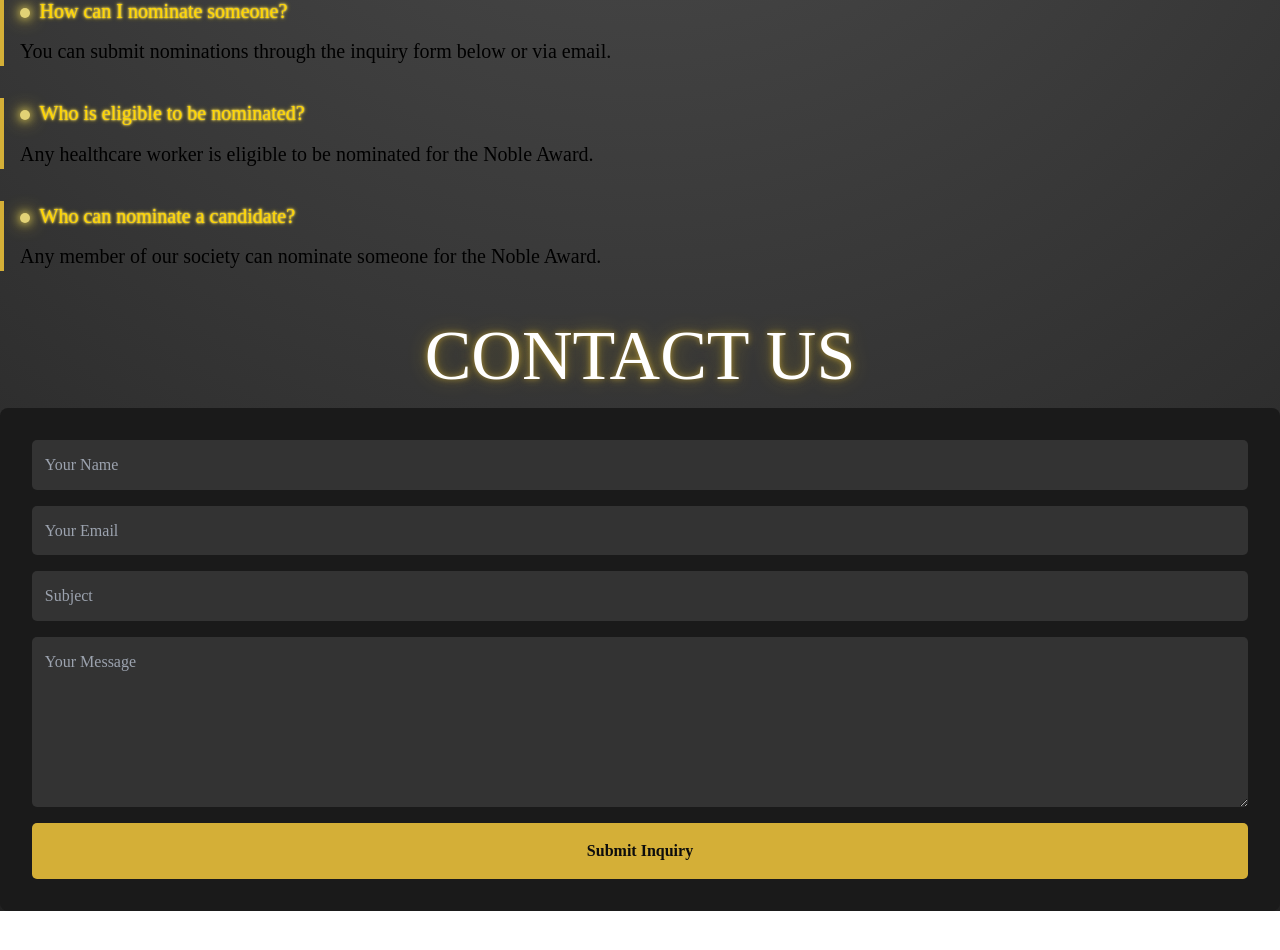
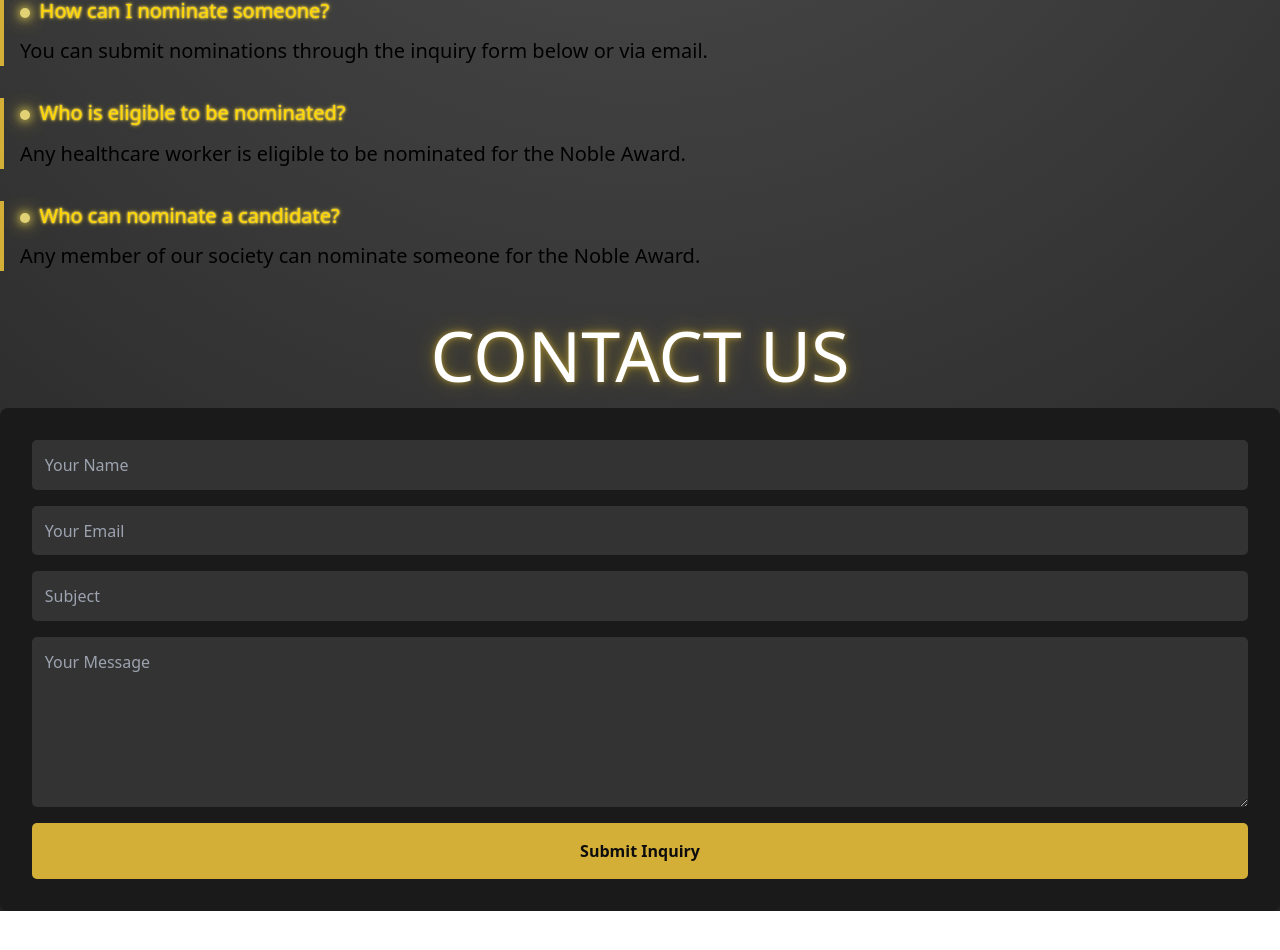
Before and after one commit to UTDallasEPICS/Support-Our-Scrubs-Noble-Award, a Nuxt app: page /contact in a window 1280 px wide. Shown: the part 392-1342 px from the top of the page. Built offline with nearby package versions, Linux system fonts and the light colour scheme.

Commit message:
Resolve merge conflict

```diff
--- a/package.json
+++ b/package.json
@@ -32,6 +32,7 @@
     "@tresjs/core": "^4.3.3",
     "axios": "^1.9.0",
     "bcrypt": "^5.1.1",
+    "gsap": "^3.13.0",
     "jsonwebtoken": "^9.0.2",
     "mysql2": "^3.12.0",
     "nuxt": "^3.13.0",
--- a/pages/contact/index.vue
+++ b/pages/contact/index.vue
@@ -66,9 +66,6 @@
       </form>
     </section>
 
-
-
-
   </div>
   <Teleport to="body">
     <LoginModal v-if="showLogin" @close="showLogin = false" />
@@ -115,7 +112,6 @@ const handleSubmit = async () => {
 body {
   background-color: #0d0d0d;
   color: #d4af37;
-  font-family: 'Roboto', sans-serif;
   margin: 0;
  ;
 }
@@ -127,7 +123,6 @@ header {
 header h1 {
   text-align: center;
   font-weight: bold;
-  font-family: "Cormorant Garamond", serif;
   font-size: 10rem;
 }
 header img {
@@ -150,7 +145,6 @@ header img {
   transform: translateZ(0);
   }
 h2 {
-  font-family: 'Playfair Display', serif;
   border-bottom: 1px solid #d4af37;
   padding-bottom: 0.5rem;
 }
@@ -159,7 +153,6 @@ h2 {
   background-color: #1a1a1a;
   color: #ffffff; /* Changed #d4af37 to white */
   padding: 2rem;
-  font-family: 'Roboto', sans-serif;
 }
 form {
   display: flex;
@@ -205,7 +198,6 @@ button {
   text-align: center;
   font-size: 2rem;
   margin: 2rem 0;
-  font-family: 'Playfair Display', serif;
   color: #d4af37;
 }
 .faq-item {
@@ -226,7 +218,6 @@ button {
 }
 
 .metallic-title {
-  font-family: 'Libre Caslon Display', serif;
   font-size: 70px;
   text-align: center;
   color: #d4af37;
@@ -260,7 +251,6 @@ button {
 }
 
 .metallic-heading {
-  font-family: 'Libre Caslon Display', serif;
   font-size: 50px;
   text-align: center;
   color: #d4af37;
@@ -290,7 +280,6 @@ button {
 
 .faq-pair {
   border-left: 4px solid #d4af37;
-  font-family: 'Libre Caslon Display', serif;
   font-size: 20px;;
   padding-left: 1rem;
   margin-bottom: 2rem;
@@ -353,7 +342,6 @@ button {
 .page-background {
     background:
     radial-gradient(circle at top, rgb(78, 78, 78), rgb(33, 33, 33) 100%);
-    font-family: 'Libre Caslon Display', serif;
     min-height: 100vh; /* Makes background cover full viewport height */
   }
 
--- a/pages/donate/index.vue
+++ b/pages/donate/index.vue
@@ -1,6 +1,6 @@
 <template>
+  <Navbar @open-login="showLogin = true"/>
   <div class="page-background { blurred: showLogin}">
-    <Navbar @open-login="showLogin = true"/>
 
     <div class="donate-container">
       <!-- Main donate header and description -->
--- a/pages/nominator/index.vue
+++ b/pages/nominator/index.vue
@@ -1,10 +1,9 @@
 <template>
-  <div >
-    <div class="page-background { blurred: showLogin }">
+  <div>
+    <div :class="['page-background', { blurred: showLogin }]">
       <Navbar @open-login="showLogin = true"/>
+
       <p class="metallic-title">NOBLE AWARD</p>
-
-
       <p ref="nominationFormTitle" class="metallic-text">NOMINATION FORM</p>
 
       <form @submit.prevent="submitForm">
@@ -20,7 +19,6 @@
           <label for="firstName">First Name:</label>
           <input type="text" v-model="firstName" id="firstName" />
         </div>
-
 
         <p ref="nominatorTitle" class="metallic-text">NOMINATOR</p>
 
@@ -82,135 +80,103 @@
           </div>
         </div>
 
-
         <button type="submit">Submit</button>
       </form>
-
-      <!-- Removed buttons:
-      <NuxtLink to="https://supportourscrubs.org/donate" target = "blank">
-        <button>Donate Here! </button>
-      </NuxtLink>
-      -->
-
-
-      <!--
-      <nuxt-link to="/nominator/viewnominees">
-        <button>Go to Nominee Database</button>
-      </nuxt-link>
-
-
-
-      <nuxt-link to="/nominator/edit">
-       <button>Edit Previous Submission</button>
-     </nuxt-link>
-    -->
-
-
     </div>
   </div>
+
   <Teleport to="body">
     <LoginModal v-if="showLogin" @close="showLogin = false" />
   </Teleport>
 </template>
 
 <script>
+// --- imports must be at top-level ---
+import { ref, onMounted } from 'vue'
+import gsap from 'gsap'
+import { v4 as uuidv4 } from 'uuid'
+import Navbar from '@/components/Navbar.vue'
+import LoginModal from '@/components/MyLogin.vue'
 
-
-  //gsap
-  import { ref, onMounted } from 'vue';
-  import gsap from 'gsap';
-  import { v4 as uuidv4 } from 'uuid';
-  import Navbar from '@/components/Navbar.vue';
-  import LoginModal from "@/components/MyLogin.vue";
-
-
-  //import prisma from './prisma';
-  const nominatorId = uuidv4();
-
+// Stable id for this session's nominator
+const nominatorId = uuidv4()
 
 export default {
   name: 'Nominator',
   components: { Navbar, LoginModal },
+
   setup() {
-  const nobleTitle = ref(null);
-  const nominationFormTitle = ref(null);
-  const nominatorTitle = ref(null);
-  const uploadButton = ref(null);
-
+    const nobleTitle = ref(null)
+    const nominationFormTitle = ref(null)
+    const nominatorTitle = ref(null)
+    const uploadButton = ref(null)
 
     const addHoverShine = (element) => {
-    element.addEventListener("mouseenter", () => {
+      if (!element) return
+      element.addEventListener('mouseenter', () => {
         gsap.to(element, {
-        textShadow: "0px 0px 35px rgba(255, 215, 0, 1)",
+          textShadow: '0px 0px 35px rgba(255, 215, 0, 1)',
           duration: 0.5,
-        ease: "power1.out"
+          ease: 'power1.out'
         })
       })
-
-
-    element.addEventListener("mouseleave", () => {
+      element.addEventListener('mouseleave', () => {
         gsap.to(element, {
-        textShadow: "0px 0px 5px rgba(255, 215, 0, 0.4)",
+          textShadow: '0px 0px 5px rgba(255, 215, 0, 0.4)',
           duration: 0.5,
-        ease: "power1.out"
-      });
-    });
-  };
-
+          ease: 'power1.out'
+        })
+      })
+    }
 
     onMounted(() => {
-      [nobleTitle.value, nominationFormTitle.value, nominatorTitle.value].forEach(
-        (el) => {
+      ;[nobleTitle.value, nominationFormTitle.value, nominatorTitle.value].forEach((el) => {
+        if (!el) return
         gsap.fromTo(
           el,
           { opacity: 0, scale: 0.7, y: -50 },
-            { opacity: 1, scale: 1, y: 0, duration: 1.5, ease: "power3.out" }
-          );
-          addHoverShine(el);
-        }
-      );
+          { opacity: 1, scale: 1, y: 0, duration: 1.5, ease: 'power3.out' }
+        )
+        addHoverShine(el)
+      })
 
+      if (uploadButton.value) addHoverShine(uploadButton.value)
+    })
 
-      // Add glow to upload button
-      if (uploadButton.value) addHoverShine(uploadButton.value);
-    });
-
-
-    return { nobleTitle, nominationFormTitle, nominatorTitle, uploadButton };
+    return { nobleTitle, nominationFormTitle, nominatorTitle, uploadButton }
   },
-
 
   data() {
     return {
       showLogin: false,
-      nominatorName: "",
-      nominatorEmail: "",
-      firstName: "",
-      lastName: "",
-      phoneNumber: "",
-      address: "",
-      placeOfWork: "",
-      occupation: "",
-      email: "",
-      description: "",
-      photoURL: "",
-      selectedFileName: ""
-    };
+      nominatorName: '',
+      nominatorEmail: '',
+      firstName: '',
+      lastName: '',
+      phoneNumber: '',
+      address: '',
+      placeOfWork: '',
+      occupation: '',
+      email: '',
+      description: '',
+      photoURL: '',
+      selectedFileName: ''
+    }
   },
-
 
   methods: {
     slugify(name) {
       return name
         .toLowerCase()
         .trim()
-          .replace(/[^a-z0-9]+/g, '-')  // non-alphanumerics → hyphens
-          .replace(/^-+|-+$/g, '');
+        .replace(/[^a-z0-9]+/g, '-') // non-alphanumerics → hyphens
+        .replace(/^-+|-+$/g, '')
     },
+
     async submitForm() {
-        const adminId = '7ce1ff18-5c4a-4eb1-aa67-d7d7f5c10be8';
-        this.firstandLast = this.firstName + this.lastName;
-        this.slug = this.slugify(this.firstandLast)
+      const adminId = '7ce1ff18-5c4a-4eb1-aa67-d7d7f5c10be8'
+      const firstAndLast = `${this.firstName} ${this.lastName}`
+      const slug = this.slugify(firstAndLast)
 
       const formData = {
         nominatorName: this.nominatorName,
@@ -224,292 +190,92 @@ export default {
         email: this.email,
         description: this.description,
         photoURL: this.photoURL,
-          slug: this.slug,
+        slug,
         nominatorId: nominatorId,
         adminId: adminId
-        };
+      }
 
       try {
-
-
-        /**let nominator = await prisma.nominator.findUnique({
-          where: { id: nominatorId }
-        });
-
-
-        if (!nominator) {
-          nominator = await prisma.nominator.create({
-            data: {
-              id: nominatorId,
-              firstName: this.nominatorName,
-              lastName: this.nominatorName,
-              email: this.nominatorEmail
-           //   Nominee: {
-             // create: formData
-            //}
-            }
-          });
-        }**/
-       console.log("refresh");
-          console.log("idk "+nominatorId);
         const response = await fetch('/api/nominee', {
           method: 'POST',
-            headers: {
-              'Content-Type': 'application/json',
-            },
-            body: JSON.stringify(formData),
-          });
-          console.log("failed");
+          headers: { 'Content-Type': 'application/json' },
+          body: JSON.stringify(formData)
+        })
+
         if (!response.ok) {
-            const errorDetails = await response.json();
-            console.log('Error details:', errorDetails);
-            throw new Error(`Error submitting form: ${errorDetails.message}`);
+          const errorDetails = await response.json().catch(() => ({}))
+          throw new Error(`Error submitting form: ${errorDetails.message || response.statusText}`)
         }
 
-          const result = await response.json();
-          console.log('Form submitted successfully:', result);
-          alert('Form submitted successfully!');
+        const result = await response.json()
+        console.log('Form submitted successfully:', result)
+        alert('Form submitted successfully!')
       } catch (error) {
-          console.error('Error submitting form:', error);
-          alert('There was an error submitting the form. Please check the console for details.');
-        }
-
-        const result = await response.json();
-        console.log("Form submitted successfully:", result);
-        alert("Form submitted successfully!");
-      }, catch (error) {
-        console.error("Error submitting form:", error);
-        alert("There was an error submitting the form.");
+        console.error('Error submitting form:', error)
+        alert('There was an error submitting the form. Please check the console for details.')
       }
     },
+
     async handlePhotoUpload(event) {
       try {
-        const file = event.target.files[0];
-        this.selectedFileName = file ? file.name : "No file chosen";
+        const file = event.target.files?.[0]
+        this.selectedFileName = file ? file.name : 'No file chosen'
+        if (!file) return
 
-        const subjectImage = new FormData();
-        subjectImage.append("file", file);
-        subjectImage.append("upload_preset", "unsigned_uploads");
+        const subjectImage = new FormData()
+        subjectImage.append('file', file)
+        subjectImage.append('upload_preset', 'unsigned_uploads')
 
-        const service = import.meta.env.VITE_IMAGE_SERVICE;
-        console.log("watch");
-
-        const res = await fetch(service, { method: "POST", body: subjectImage });
-        console.log("fetch completed");
-        const data = await res.json();
-        this.photoURL = data.secure_url;
-        console.log("RIIIIIGHT HEERE "+this.photoURL)
-        } catch (err){
-          console.error("Upload error:", err);
-
-
+        const service = import.meta.env.VITE_IMAGE_SERVICE
+        const res = await fetch(service, { method: 'POST', body: subjectImage })
+        const data = await res.json()
+        this.photoURL = data.secure_url
+      } catch (err) {
+        console.error('Upload error:', err)
       }
-        // Now this.photoURL will go into your database as part of the nominee object
     }
   },
+
   mounted() {
     window.addEventListener('popstate', () => {
-      window.location.reload(); // Fallback for broken history
-      });
+      window.location.reload()
+    })
 
-      if (this.$route.query.form) {
-        const decodedData = JSON.parse(decodeURIComponent(this.$route.query.form));
-        console.log("datos "+decodedData.occupation);
+    if (this.$route?.query?.form) {
+      try {
+        const decodedData = JSON.parse(decodeURIComponent(this.$route.query.form))
+        console.log('datos', decodedData.occupation)
+      } catch (e) {
+        console.warn('Invalid form query payload')
       }
-
-
     }
-  };
+  }
+}
 </script>
 
 <style scoped>
 /* General Styles */
+* { margin: 0; padding: 0; box-sizing: border-box; }
 
-  * {
-      margin: 0;
-      padding: 0;
-      box-sizing: border-box;
-  }
+.blurred { filter: blur(8px); pointer-events: none; user-select: none; transform: translateZ(0); }
 
-  .blurred {
-  filter: blur(8px);
-  pointer-events: none;
-  user-select: none;
-  transform: translateZ(0);
-  }
+html, body { width: 100%; height: 100%; background-color: #222121; color: #d4af37; font-family: Arial, sans-serif; display: flex; justify-content: center; align-items: center; }
 
+.metallic-title { font-family: 'Libre Caslon Display', serif; font-size: 70px; text-align: center; position: relative; background: linear-gradient(120deg, #fff4b0 0%, #f0c75e 20%, #d4af37 40%, #f8e27d 60%, #d4af37 80%, #fff4b0 100%); background-clip: text; -webkit-background-clip: text; color: transparent; text-shadow: 0 0 5px rgba(212, 175, 55, 0.4), 0 0 10px rgba(212, 175, 55, 0.2), 0 0 15px rgba(255, 215, 0, 0.1); overflow: hidden; }
+.metallic-title::before { content: 'Noble Award'; position: absolute; top: 100%; left: 0; width: 100%; text-align: center; font-size: 70px; transform: scaleY(-1); opacity: 0.1; filter: blur(2px); background: linear-gradient(to bottom, rgba(255, 215, 0, 0.3), transparent); -webkit-background-clip: text; background-clip: text; color: transparent; }
 
-html, body {
-  width: 100%;
-  height: 100%;
-  background-color: #222121;
-  color: #d4af37;
-  font-family: Arial, sans-serif;
-  display: flex;
-  justify-content: center;
-  align-items: center;
-}
+.metallic-text { font-family: 'Libre Caslon Display', serif; font-size: 30px; text-align: center; background: linear-gradient(120deg, #fff4b0 0%, #f0c75e 20%, #d4af37 40%, #f8e27d 60%, #d4af37 80%, #fff4b0 100%); background-clip: text; -webkit-background-clip: text; color: transparent; position: relative; text-shadow: 0 0 5px rgba(212, 175, 55, 0.5), 0 0 10px rgba(212, 175, 55, 0.4), 0 0 20px rgba(255, 215, 0, 0.3); animation: metallicShine 3s infinite linear; }
 
-  .metallic-title {
-  font-family: 'Libre Caslon Display', serif;
-  font-size: 70px;
-  text-align: center;
-  position: relative;
-  color: #d4af37;
-  background: linear-gradient(
-    120deg,
-    #fff4b0 0%,
-    #f0c75e 20%,
-    #d4af37 40%,
-    #f8e27d 60%,
-    #d4af37 80%,
-    #fff4b0 100%
-  );
-  background-clip: text;
-  -webkit-background-clip: text;
-  color: transparent;
-  text-shadow:
-    0 0 5px rgba(212, 175, 55, 0.4),
-    0 0 10px rgba(212, 175, 55, 0.2),
-    0 0 15px rgba(255, 215, 0, 0.1);
+input, textarea { width: 100%; padding: 10px; margin-bottom: 15px; border: 2px solid #5b5b5a; border-radius: 8px; background-color: #434242; color: #000; font-size: 16px; }
 
-
-  overflow: hidden;
-}
-
-/* Reflection Glow */
-.metallic-title::before {
-  content: 'Noble Award';
-  position: absolute;
-  top: 100%;
-  left: 0;
-  width: 100%;
-  text-align: center;
-  font-size: 70px;
-  transform: scaleY(-1);
-  opacity: 0.1;
-  filter: blur(2px);
-  background: linear-gradient(to bottom, rgba(255, 215, 0, 0.3), transparent);
-  -webkit-background-clip: text;
-  background-clip: text;
-  color: transparent;
-}
-
-
-
-
-/* <!-- <p style= "font-family: 'Libre Caslon Display', serif; font-size: 30px;
-  margin-top:0px; margin-bottom: 50px;"> NOMINATION FORM</p> --> */
-
-
-
-
-.metallic-text {
-  font-family: 'Libre Caslon Display', serif;
-  font-size: 30px;
-  text-align: center;
-  color: #d4af37;
-  background: linear-gradient(
-    120deg,
-    #fff4b0 0%,
-    #f0c75e 20%,
-    #d4af37 40%,
-    #f8e27d 60%,
-    #d4af37 80%,
-    #fff4b0 100%
-  );
-  background-clip: text;
-  -webkit-background-clip: text;
-  color: transparent;
-  position: relative;
-  text-shadow:
-    0 0 5px rgba(212, 175, 55, 0.5),
-    0 0 10px rgba(212, 175, 55, 0.4),
-    0 0 20px rgba(255, 215, 0, 0.3);
-  animation: metallicShine 3s infinite linear;
-}
-
-  html, body {
-      width: 100%;
-      height: 100%;
-      background-color: #222121; /* Full black background */
-      color: #d4af37; /* Gold text color */
-      font-family: Arial, sans-serif;
-      display: flex;
-      justify-content: center;
-      align-items: center;
-  }
-
-  input, textarea {
-  width: 100%;
-  padding: 10px;
-  margin-bottom: 15px;
-  border: 2px solid #5b5b5a;
-  border-radius: 8px;
-  background-color: #434242;
-  color: #000;
-  font-size: 16px;
-}
-
-
-/* Submit button */
-button[type="submit"] {
-  width: 100%;
-  padding: 12px;
-  background-color: #4e4e4d;
-  color: #d4af37;
-  font-size: 18px;
-  font-weight: bold;
-  font-family: 'Libre Caslon Display', serif;
-  border: none;
-  border-radius: 20px;
-  cursor: pointer;
-  margin-top: 10px;
-  transition: background-color 0.3s ease;
-}
-button[type="submit"]:hover {
-  background-color: #898989;
-}
-
+button[type="submit"] { width: 100%; padding: 12px; background-color: #4e4e4d; color: #d4af37; font-size: 18px; font-weight: bold; font-family: 'Libre Caslon Display', serif; border: none; border-radius: 20px; cursor: pointer; margin-top: 10px; transition: background-color 0.3s ease; }
+button[type="submit"]:hover { background-color: #898989; }
 
 /* === Custom File Upload === */
-.upload-section {
-  margin: 20px 0;
-  text-align: center;
-}
-
-.custom-upload {
-  display: flex;
-  align-items: center;
-  justify-content: center;
-  gap: 12px;
-  flex-wrap: wrap;
-}
-
+.upload-section { margin: 20px 0; text-align: center; }
+.custom-upload { display: flex; align-items: center; justify-content: center; gap: 12px; flex-wrap: wrap; }
 .hidden-file { display: none; }
-.upload-btn {
-  background-color: #3a3a3a;
-  color: #d4af37;
-  font-family: "Libre Caslon Display", serif;
-  border: 2px solid #d4af37;
-  padding: 10px 20px;
-  border-radius: 10px;
-  cursor: pointer;
-  transition: all 0.3s ease;
-}
-
-/* Inverse colors on hover */
-.upload-btn:hover {
-  background-color: #d4af37; /* gold background */
-  color: #3a3a3a; /* dark text */
-  border-color: #3a3a3a;
-}
-
-.file-name {
-  font-size: 16px;
-  color: #d4af37;
-  font-family: 'Libre Caslon Display', serif;
-}
-
-
+.upload-btn { background-color: #3a3a3a; color: #d4af37; font-family: 'Libre Caslon Display', serif; border: 2px solid #d4af37; padding: 10px 20px; border-radius: 10px; cursor: pointer; transition: all 0.3s ease; }
+.upload-btn:hover { background-color: #d4af37; color: #3a3a3a; border-color: #3a3a3a; }
+.file-name { font-size: 16px; color: #d4af37; font-family: 'Libre Caslon Display', serif; }
 </style>
```
Also changed, not shown: 1 other file (tests, documents, lock files or other folders). Lines whose indentation alone changed are shown as unchanged.
